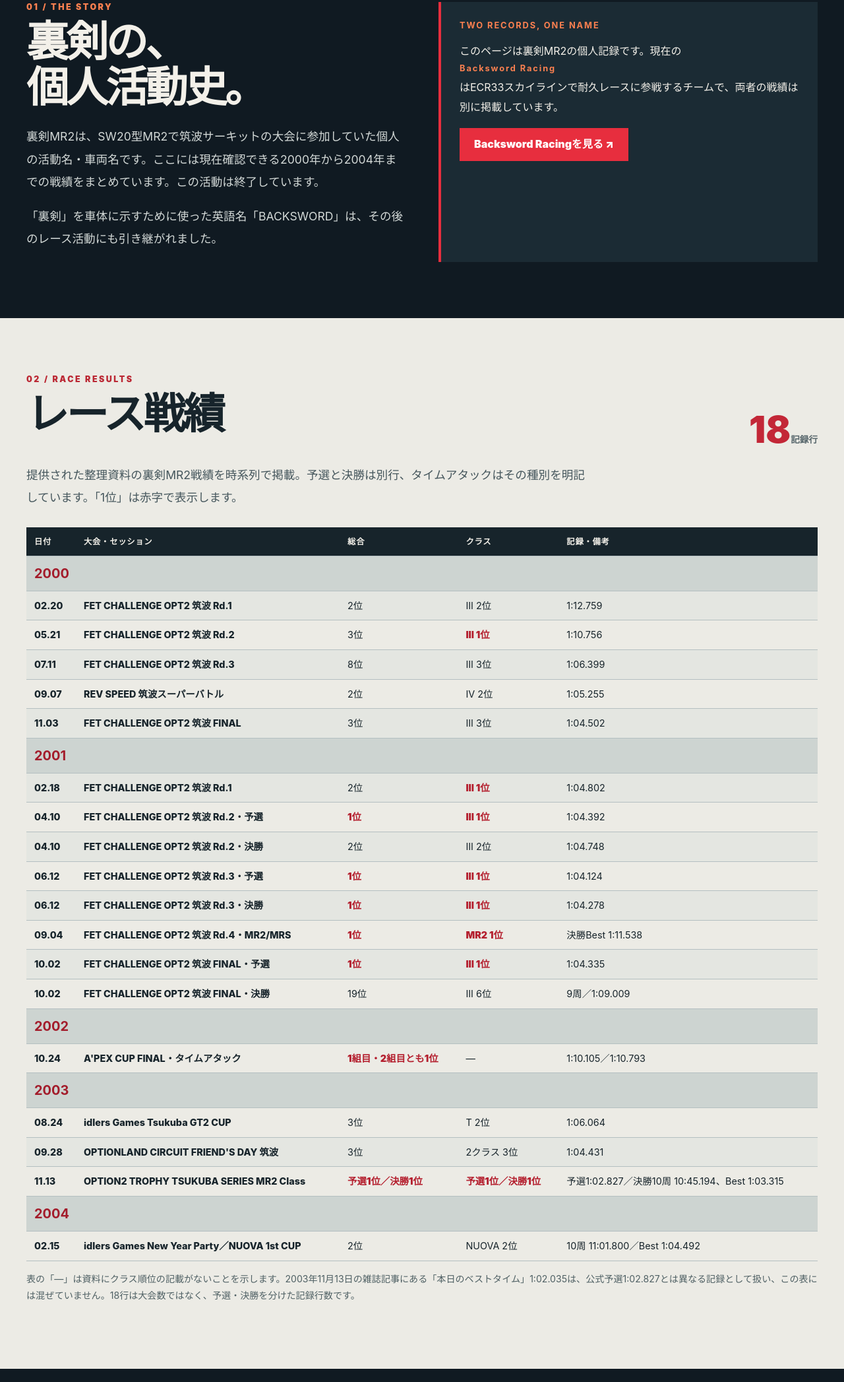
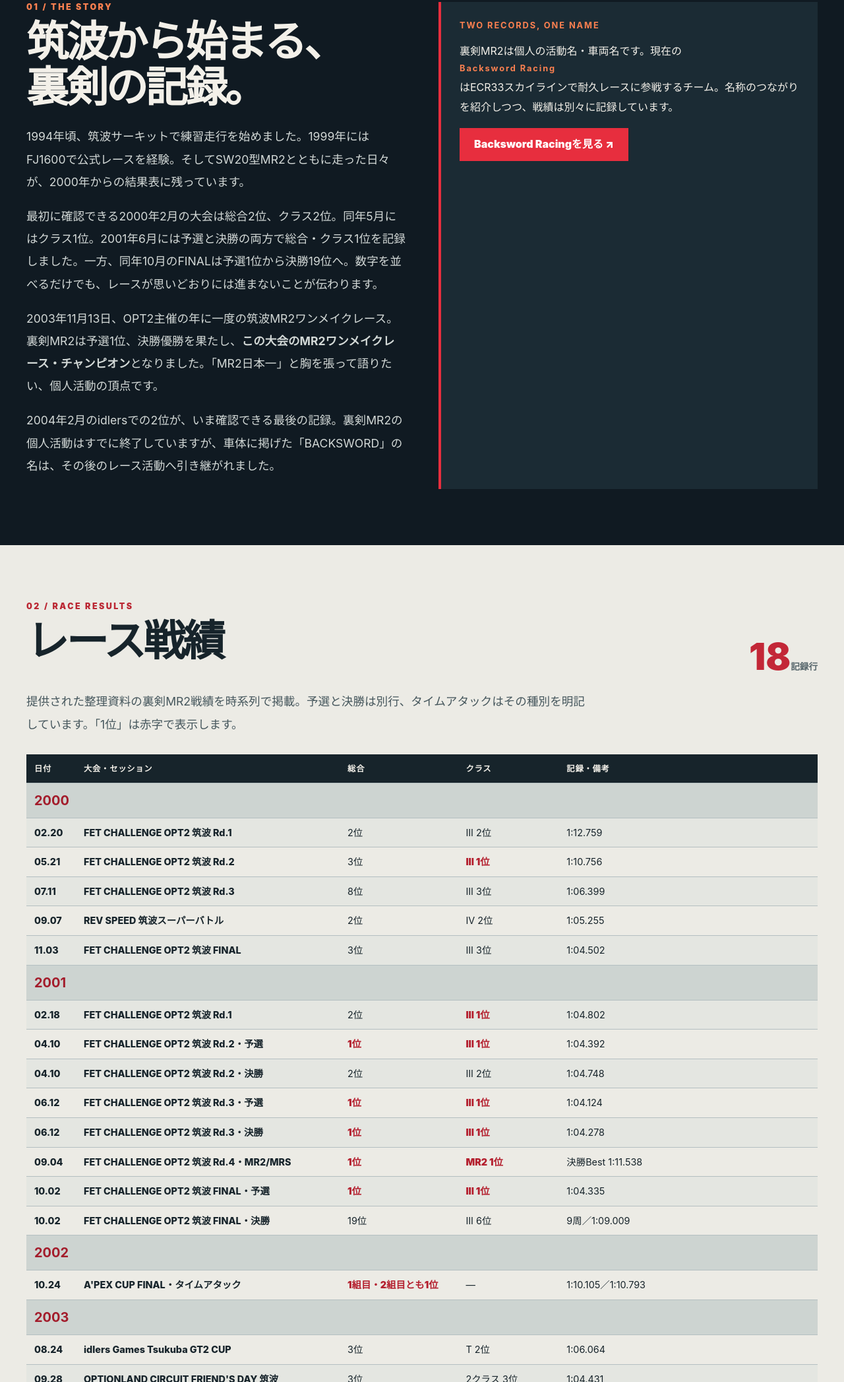
Before and after one commit to backsword33/uraken-mr2, a plain HTML site: page index.html in a window 1280 px wide. Shown: the part 706-2800 px from the top of the page at 66% size. Drawn offline with Linux system fonts and the light colour scheme.

Commit message:
Publish reviewed Uraken MR2 story and results

```diff
--- a/index.html
+++ b/index.html
@@ -11,7 +11,7 @@
 <body>
 <header class="shell top"><a class="brand" href="#top">裏剣<span> MR2</span></a><nav aria-label="メインナビゲーション"><a href="#story">この記録について</a><a href="#results">レース戦績</a><a href="#sources">資料と表記</a><a href="https://backsword33.github.io/">Backsword Racing ↗</a></nav></header>
 <main id="top"><section class="hero"><div class="shell hero-grid"><div><div class="eyebrow">Personal racing archive / SW20</div><h1>裏剣<span>MR2</span></h1><p>筑波を走った、もう一つの「裏剣」。<br>個人活動として残るレースの記録。</p><div class="hero-meta"><span>2000–2004</span><span>TSUKUBA CIRCUIT</span><span>活動終了</span></div></div><div class="hero-mark" aria-hidden="true">MR2</div></div></section>
-<section class="section" id="story"><div class="shell context"><div><div class="eyebrow">01 / The story</div><h2>裏剣の、<br>個人活動史。</h2><p class="lead">裏剣MR2は、SW20型MR2で筑波サーキットの大会に参加していた個人の活動名・車両名です。ここには現在確認できる2000年から2004年までの戦績をまとめています。この活動は終了しています。</p><p class="lead">「裏剣」を車体に示すために使った英語名「BACKSWORD」は、その後のレース活動にも引き継がれました。</p></div><div class="context-card"><strong>TWO RECORDS, ONE NAME</strong><p>このページは裏剣MR2の個人記録です。現在の<strong>Backsword Racing</strong>はECR33スカイラインで耐久レースに参戦するチームで、両者の戦績は別に掲載しています。</p><p><a class="button" href="https://backsword33.github.io/">Backsword Racingを見る ↗</a></p></div></div></section>
+<section class="section" id="story"><div class="shell context"><div><div class="eyebrow">01 / The story</div><h2>筑波から始まる、<br>裏剣の記録。</h2><p class="lead">1994年頃、筑波サーキットで練習走行を始めました。1999年にはFJ1600で公式レースを経験。そしてSW20型MR2とともに走った日々が、2000年からの結果表に残っています。</p><p class="lead">最初に確認できる2000年2月の大会は総合2位、クラス2位。同年5月にはクラス1位。2001年6月には予選と決勝の両方で総合・クラス1位を記録しました。一方、同年10月のFINALは予選1位から決勝19位へ。数字を並べるだけでも、レースが思いどおりには進まないことが伝わります。</p><p class="lead">2003年11月13日、OPT2主催の年に一度の筑波MR2ワンメイクレース。裏剣MR2は予選1位、決勝優勝を果たし、<strong>この大会のMR2ワンメイクレース・チャンピオン</strong>となりました。「MR2日本一」と胸を張って語りたい、個人活動の頂点です。</p><p class="lead">2004年2月のidlersでの2位が、いま確認できる最後の記録。裏剣MR2の個人活動はすでに終了していますが、車体に掲げた「BACKSWORD」の名は、その後のレース活動へ引き継がれました。</p></div><div class="context-card"><strong>TWO RECORDS, ONE NAME</strong><p>裏剣MR2は個人の活動名・車両名です。現在の<strong>Backsword Racing</strong>はECR33スカイラインで耐久レースに参戦するチーム。名称のつながりを紹介しつつ、戦績は別々に記録しています。</p><p><a class="button" href="https://backsword33.github.io/">Backsword Racingを見る ↗</a></p></div></div></section>
 <section class="section records" id="results"><div class="shell"><div class="record-head"><div><div class="eyebrow">02 / Race results</div><h2>レース戦績</h2></div><div class="record-count">18<span>記録行</span></div></div><p class="lead">提供された整理資料の裏剣MR2戦績を時系列で掲載。予選と決勝は別行、タイムアタックはその種別を明記しています。「1位」は赤字で表示します。</p><div class="table-wrap" role="region" aria-label="裏剣MR2のレース戦績表" tabindex="0"><table class="table"><thead><tr><th scope="col">日付</th><th scope="col">大会・セッション</th><th scope="col">総合</th><th scope="col">クラス</th><th scope="col">記録・備考</th></tr></thead><tbody>
 <tr class="year"><th colspan="5" scope="rowgroup">2000</th></tr>
 <tr><td class="date">02.20</td><td class="event">FET CHALLENGE OPT2 筑波 Rd.1</td><td>2位</td><td>III 2位</td><td>1:12.759</td></tr>
@@ -36,7 +36,7 @@
 <tr><td class="date">11.13</td><td class="event">OPTION2 TROPHY TSUKUBA SERIES MR2 Class</td><td class="win">予選1位／決勝1位</td><td class="win">予選1位／決勝1位</td><td>予選1:02.827／決勝10周 10:45.194、Best 1:03.315</td></tr>
 <tr class="year"><th colspan="5" scope="rowgroup">2004</th></tr>
 <tr><td class="date">02.15</td><td class="event">idlers Games New Year Party／NUOVA 1st CUP</td><td>2位</td><td>NUOVA 2位</td><td>10周 11:01.800／Best 1:04.492</td></tr>
-</tbody></table></div><p class="note">表の「—」は資料にクラス順位の記載がないことを示します。2003年11月13日の雑誌記事にある「本日のベストタイム」1:02.035は、公式予選1:02.827とは異なる記録として扱い、この表には混ぜていません。18行は大会数ではなく、予選・決勝を分けた記録行数です。</p></div></section>
+</tbody></table></div><p class="note">「MR2ワンメイクレース・チャンピオン」は2003年11月13日の大会での優勝を指し、年間シリーズの称号ではありません。「MR2日本一」はその勝利の重みを表す当サイトの言葉です。表の「—」は資料にクラス順位の記載がないことを示します。2003年11月13日の雑誌記事にある「本日のベストタイム」1:02.035は、公式予選1:02.827とは異なる記録として扱い、この表には混ぜていません。18行は大会数ではなく、予選・決勝を分けた記録行数です。</p></div></section>
 <section class="section" id="sources"><div class="shell sources"><div><div class="eyebrow">03 / Sources</div><h2>資料と表記</h2><p>戦績は提供された「BACKSWORD_WEBSITE_HANDOFF_2026-10-05」に収録された個人アーカイブの転記です。元資料には公式結果表と雑誌記事が含まれますが、このページでは各行に原本画像を直接公開していません。個々の行の出典確認が必要な場合は、原本との照合を続けます。</p><ul><li>総合順位とクラス順位を分けて表示</li><li>予選・決勝・タイムアタックを区別</li><li>FJ1600および他チームでの耐久参戦は、このMR2戦績には含めない</li></ul></div><div class="link-panel"><div class="eyebrow">Continue the story</div><h2>そして、<br>Backsword Racingへ。</h2><p>裏剣MR2の活動が終わった後も、「裏剣」の名はスカイラインの耐久レース活動へ引き継がれています。チームの紹介と2007年以降の戦績はこちらから。</p><a class="button" href="https://backsword33.github.io/">Backsword Racingのサイトへ ↗</a></div></div></section></main>
 <footer class="foot"><div class="shell"><span>裏剣MR2 / Personal racing archive · 2000–2004</span><a href="https://backsword33.github.io/">Backsword Racing ↗</a></div></footer>
 </body></html>
```
